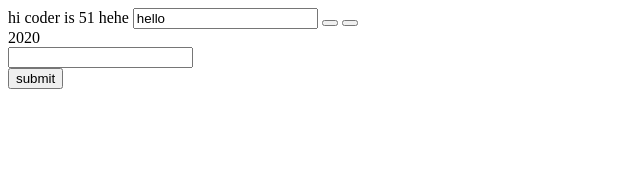
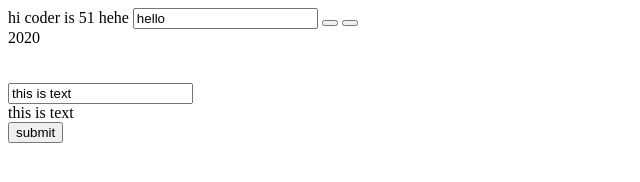
Before and after one commit to grace7937/vue-basic, a plain HTML site: page index.html in a window 1280 px wide. Shown: the whole page, without its empty margins (0-640 px from the left). Drawn offline with nearby package versions, Linux system fonts and the light colour scheme.

Commit message:
Data Tow Way Binding v-model

```diff
--- a/index.html
+++ b/index.html
@@ -16,18 +16,24 @@
         <button v-on:click="minus"></button>
         <div>  {{year}}</div>
 
+
+        <br>
+        <br>
+
+
         <form v-on:submit.prevent="submitText">
-            <input type="text"><br>
+            <!-- <input type="text" :value="textData" @keyup="updateText"><br>     v-on: 은 @로 대체 가능  -->
+            <input type="text" v-model="textData"><br>        <!-- v-model을 이용하여 양방향 데이터 바인딩이 가능-->
+            <div>{{textData}}</div>
             <button type="submit">submit</button>
         </form>
 
-
-
     </div>
     <script>
-        new Vue({
+        new Vue({                                        // 상태값 입력
             el: "#app",
             data: {
+                textData: "this is text",
                 year: 2020,
                 person: {
                     name:"coder",
@@ -36,7 +42,7 @@
                 inputData: 'hello',
                 type: 'text'
             },
-            methods: {
+            methods: {                                    // 함수 입력
                 nextYear(greeting) {
                     return greeting + this.person.name + ' is '  + (this.person.age + 1) + " hehe"
                 },
@@ -54,7 +60,11 @@
                 },
                 submitText() {
 
-                }
+                },
+                // updateText() {
+                //     this.textData = event.target.value;
+                // }
+
             }
         })
     </script>
```
